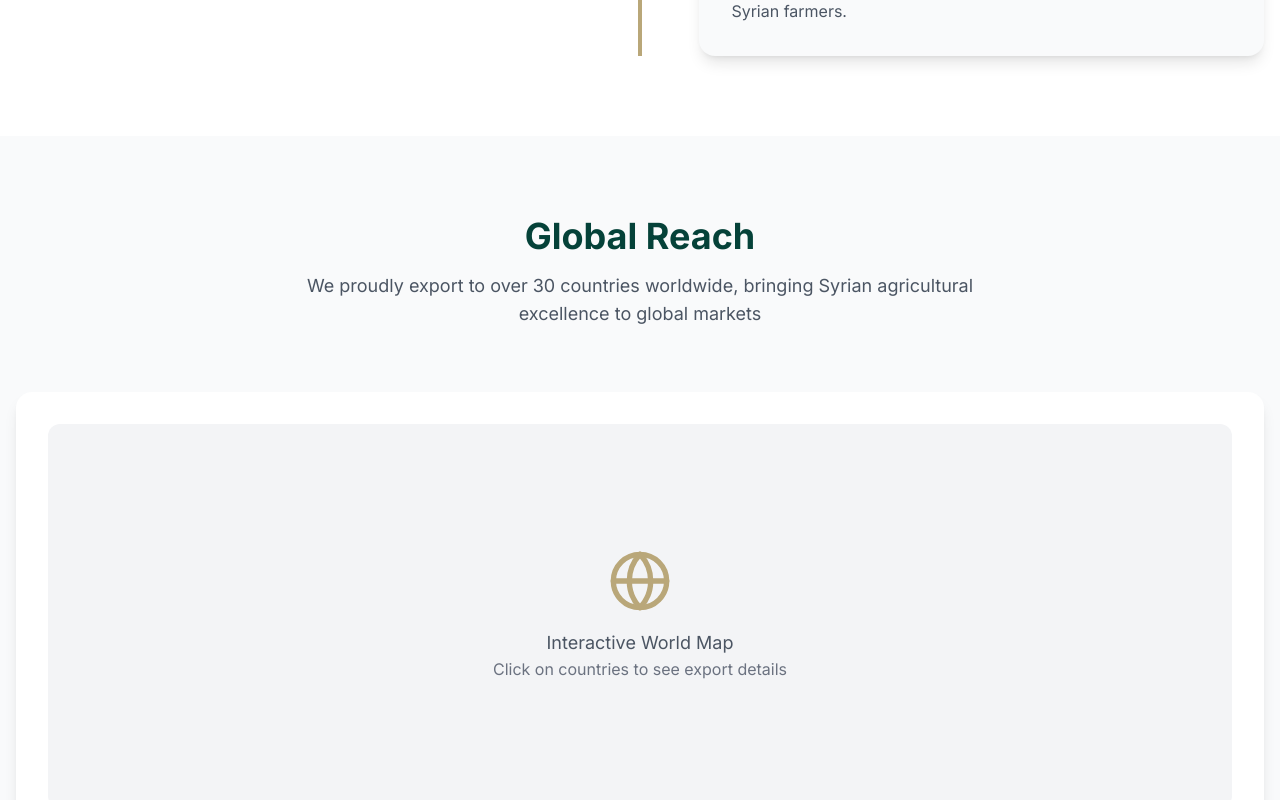
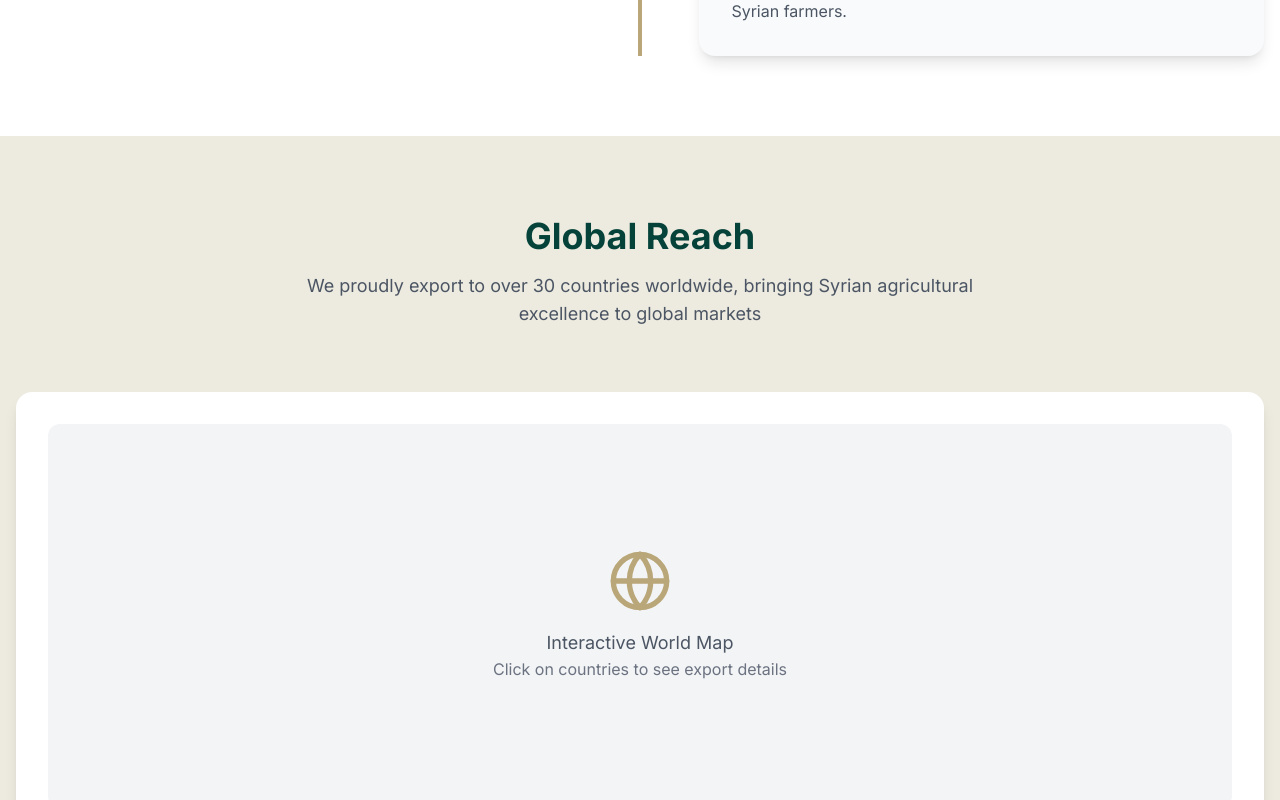
Before and after one commit to RamaTay/alshmaly, a React (Vite) app: page /about in a window 1280 px wide. Shown: the part 2960-3760 px from the top of the page. Built offline with nearby package versions, Linux system fonts and the light colour scheme; no server answers.

Commit message:
Updated AboutPage.tsx

```diff
--- a/src/pages/AboutPage.tsx
+++ b/src/pages/AboutPage.tsx
@@ -169,7 +169,7 @@ const AboutPage = () => {
       </section>
 
       {/* Export Countries Map */}
-      <section className="py-20 bg-gray-50">
+      <section className="py-20 bg-[#edebe0]">
         <div className="container mx-auto px-4">
           <div className="text-center mb-16">
             <h2 className="text-4xl font-bold text-[#054239] mb-4">Global Reach</h2>
```
